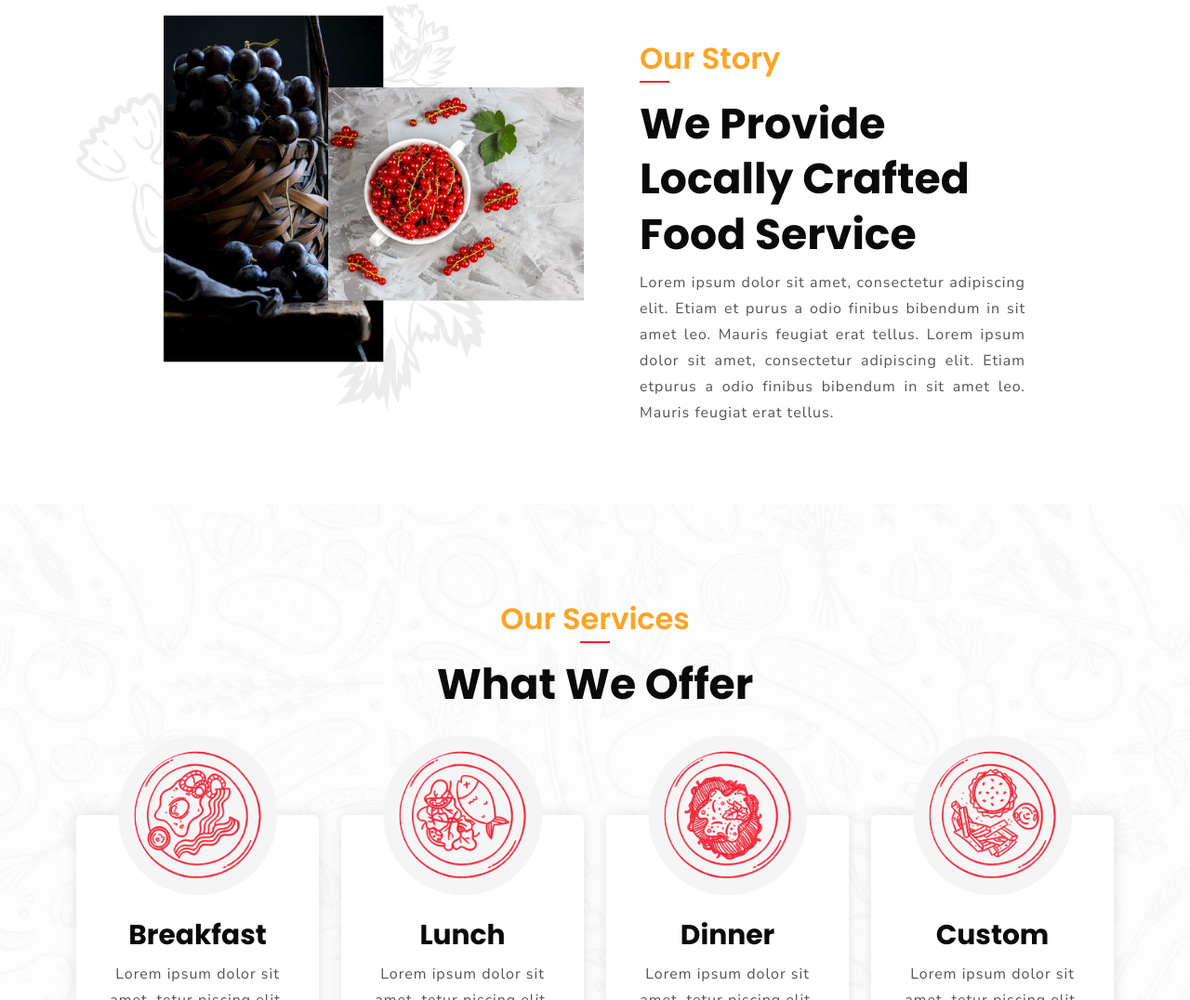
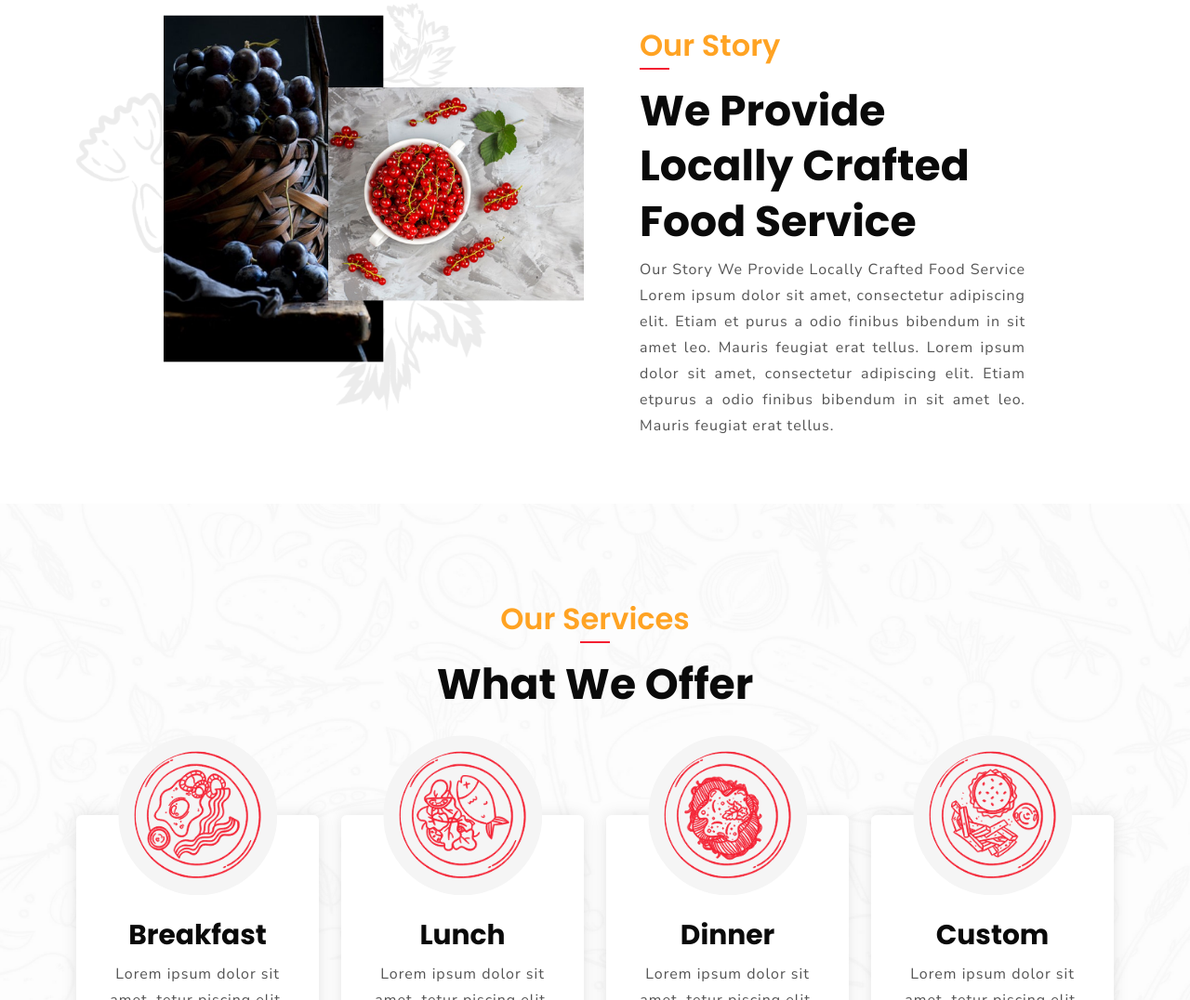
Before and after one commit to VatsalyaGautam/FlavorFusion, a plain HTML site: page index.html in a window 1280 px wide. Shown: the part 979-2055 px from the top of the page at 93% size. Drawn offline with nearby package versions, Linux system fonts and the light colour scheme.

Commit message:
Add content in main page instead of lorem ipsum
Co-authored-by: VatsalyaGautam <vatsalya@ssipmt.com>

```diff
--- a/index.html
+++ b/index.html
@@ -19,7 +19,6 @@
       rel="stylesheet"
       href="https://cdnjs.cloudflare.com/ajax/libs/font-awesome/6.5.1/css/all.min.css"
     />
-
 
     <link rel="stylesheet" href="css/style.css" />
     <link rel="stylesheet" href="css/responsive-style.css" />
@@ -131,11 +130,12 @@
               <span>Our Story</span>
               <h2>We Provide Locally Crafted Food Service</h2>
               <p>
-                Lorem ipsum dolor sit amet, consectetur adipiscing elit. Etiam
-                et purus a odio finibus bibendum in sit amet leo. Mauris feugiat
-                erat tellus. Lorem ipsum dolor sit amet, consectetur adipiscing
-                elit. Etiam etpurus a odio finibus bibendum in sit amet leo.
-                Mauris feugiat erat tellus.
+                Our Story We Provide Locally Crafted Food Service Lorem ipsum
+                dolor sit amet, consectetur adipiscing elit. Etiam et purus a
+                odio finibus bibendum in sit amet leo. Mauris feugiat erat
+                tellus. Lorem ipsum dolor sit amet, consectetur adipiscing elit.
+                Etiam etpurus a odio finibus bibendum in sit amet leo. Mauris
+                feugiat erat tellus.
               </p>
             </div>
           </div>
```
